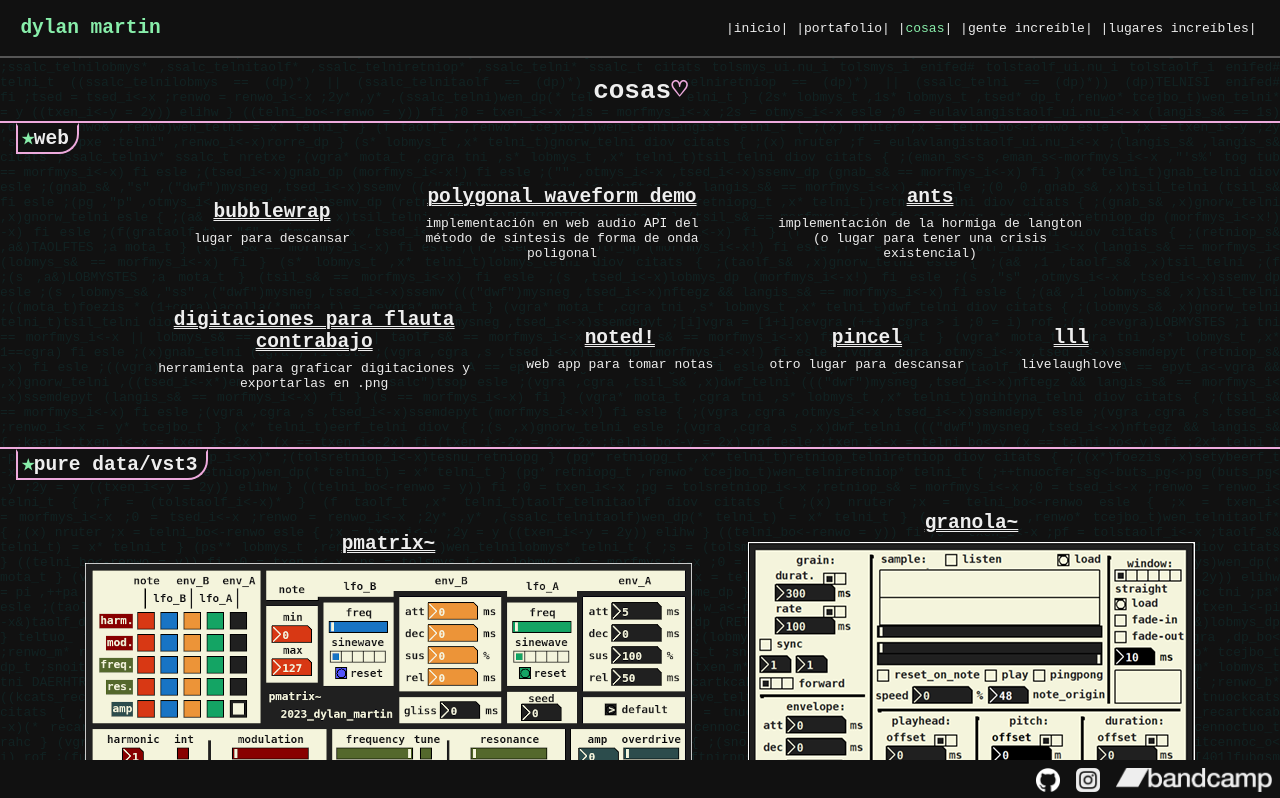
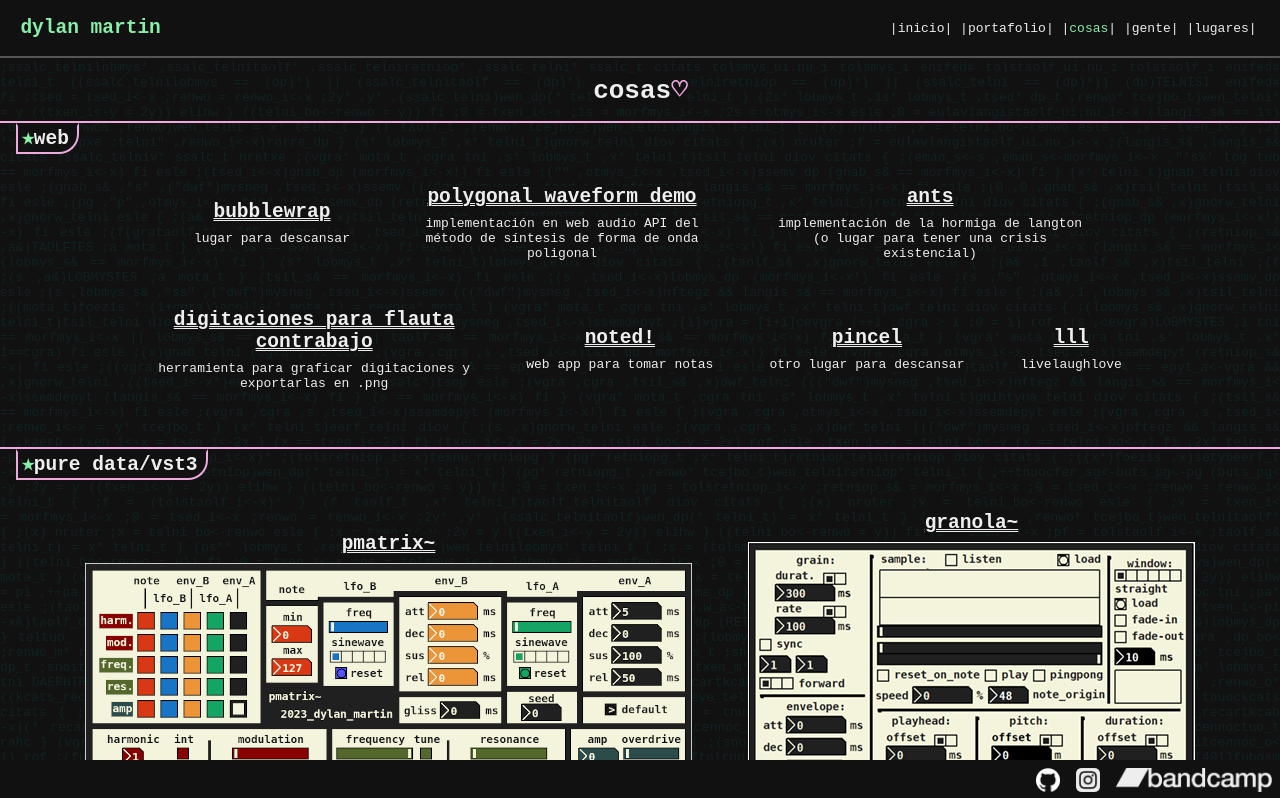
Before and after one commit to martindylan/martindylan.github.io, a React (Create React App) app: page /cosas in a window 1280 px wide. Shown: the top 798 px of the page. Built offline with nearby package versions, Linux system fonts and the light colour scheme.

Commit message:
changed nav titles

```diff
--- a/src/Head/Nav/Nav.tsx
+++ b/src/Head/Nav/Nav.tsx
@@ -15,8 +15,8 @@ export default function Nav(props: Props) {
         <NavLink name='portafolio' path='/portafolio' />
         {/* <NavLink name='audio' path='/audio' /> */}
         <NavLink name='cosas' path='/cosas' />
-        <NavLink name='gente increíble' path='/gente' />
-        <NavLink name='lugares increíbles' path='/lugares' />
+        <NavLink name='gente' path='/gente' />
+        <NavLink name='lugares' path='/lugares' />
       </ul>
     </div >
   )
```
